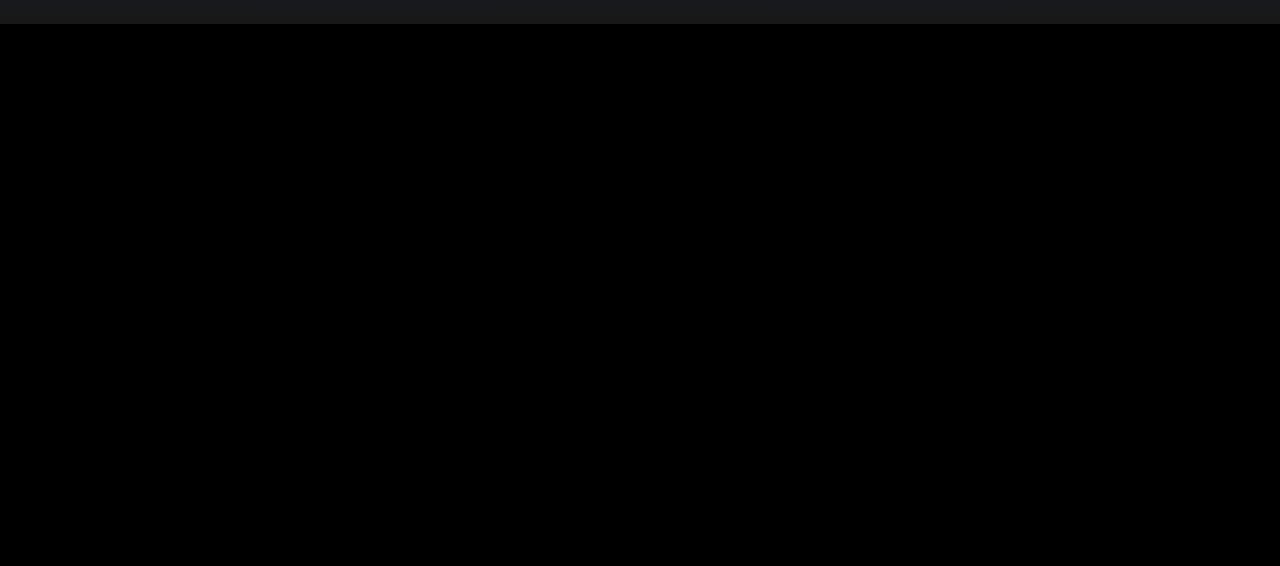
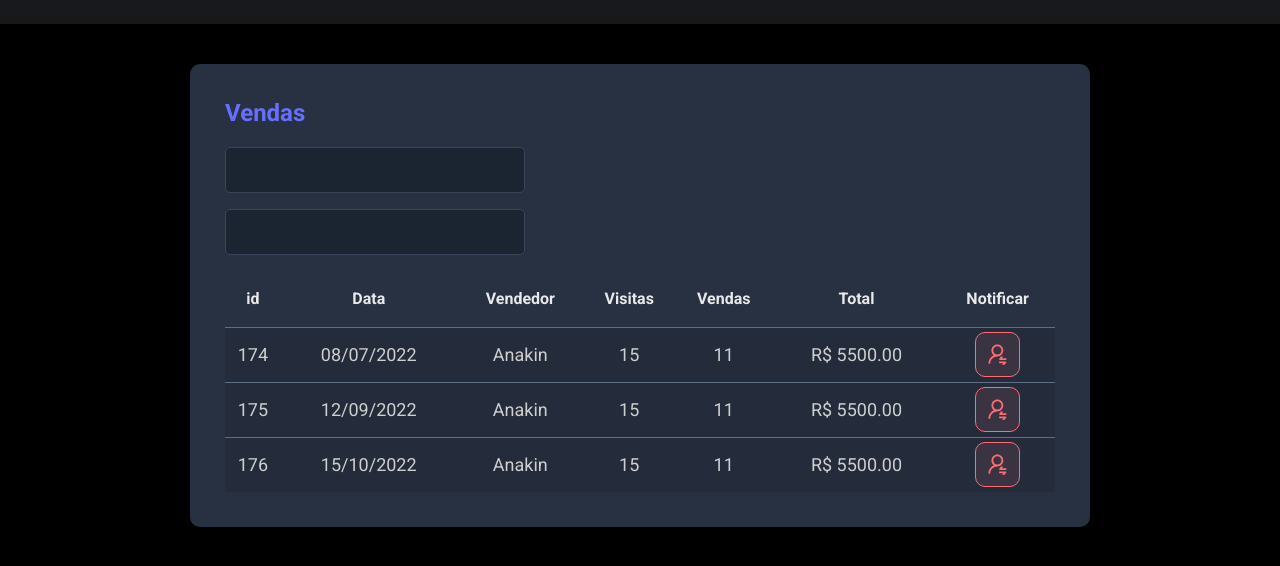
Before and after one commit to LucasPratis/aulaHTMLdevsuperior, a plain HTML site: page index.html in a window 1280 px wide. Shown: the part 196-762 px from the top of the page. Drawn offline with Linux system fonts and the light colour scheme.

Commit message:
Atualização do projeto dsmeta-css

```diff
--- a/index.html
+++ b/index.html
@@ -22,6 +22,94 @@
 
    </header>
 
+   <main>
+       <section id="sales">
+           <div class="dsmeta-conteiner">
+            <div class="dsmeta-card">
+                <h2 class="dsmeta-sales-title"> Vendas</h2>
+                <div>
+                    <div class="dsmeta-form-control-conteiner">
+                         <input class="dsmeta-form-control" type="text">
+                    </div>
+                    <div class="dsmeta-form-control-conteiner">
+                         <input class="dsmeta-form-control" type="text">
+                    </div>
+                </div>
+
+                <div>
+                  <table class="dsmeta-sales-table">
+                      <thead>
+                          <tr>
+                              <th class="show992">id</th>
+                              <th class="show576">Data</th>
+                              <th>Vendedor</th>
+                              <th class="show992">Visitas</th>
+                              <th class="show992">Vendas</th>
+                              <th>Total</th>
+                              <th>Notificar</th>
+                          </tr>
+                      </thead>
+                      <tbody>
+                          <tr>
+                              <td class="show992">174</td>
+                              <td class="show576">08/07/2022</td>
+                              <td>Anakin</td>
+                              <td class="show992">15</td>
+                              <td class="show992">11</td>
+                              <td>R$ 5500.00</td>
+                              <td>
+                                <div class="dsmeta-red-btn-conteiner">
+                                    <div class="dsmeta-red-btn">
+                                        <img src="notification-icon.svg" alt="Notificar">
+                                    </div>
+                                </div>
+                            </td>
+                          </tr>
+                      </tbody>
+                      <tbody>
+                        <tr>
+                            <td class="show992">175</td>
+                            <td class="show576">12/09/2022</td>
+                            <td>Anakin</td>
+                            <td class="show992">15</td>
+                            <td class="show992">11</td>
+                            <td>R$ 5500.00</td>
+                            <td>
+                                <div class="dsmeta-red-btn-conteiner">
+                                    <div class="dsmeta-red-btn">
+                                        <img src="notification-icon.svg" alt="Notificar">
+                                    </div>
+                                </div>
+                            </td>
+                        </tr>
+                    </tbody>
+                    <tbody>
+                        <tr>
+                            <td class="show992">176</td>
+                            <td class="show576">15/10/2022</td>
+                            <td>Anakin</td>
+                            <td class="show992">15</td>
+                            <td class="show992">11</td>
+                            <td>R$ 5500.00</td>
+                            <td>
+                                <div class="dsmeta-red-btn-conteiner">
+                                    <div class="dsmeta-red-btn">
+                                        <img src="notification-icon.svg" alt="Notificar">
+                                    </div>
+                                </div>
+                            </td>
+                        </tr>
+                    </tbody>
+                  </table>
+
+                </div>
+
+
+            </div>
+           </div>
+       </section>
+   </main>
+
 
 </body>
 
--- a/style.css
+++ b/style.css
@@ -45,3 +45,131 @@ header {
     font-size: 14px;
     font-weight: 300;
 }
+
+.dsmeta-card {
+    background-color: #283142;
+    border-radius: 10px;
+    padding: 30px 10px;
+}
+
+.dsmeta-conteiner {
+   width: 100%;
+   max-width: 900px;
+   margin: 0 auto;
+}
+
+#sales {
+    padding: 40px 10px;
+}
+
+.dsmeta-sales-title {
+    color: #676FFF;
+    font-size: 24px;
+    margin-bottom: 20px;
+}
+
+.dsmeta-form-control-conteiner {
+  margin-bottom: 16px;
+  max-width: 300px;
+}
+
+.dsmeta-form-control {
+    width: 100%;
+    height: 46px;
+    background-color: #1B2531;
+    border: 1px solid #384459;
+    border-radius: 5px;
+    color: #9AAABE;
+    padding: 0 20px;
+    font-size: 18px;
+}
+
+
+.dsmeta-sales-table {
+    width: 100%;
+    border-spacing: 0;
+    border-collapse: collapse;
+}
+
+.dsmeta-sales-table thead {
+  height: 56px;
+  font-size: 16px;
+  color: #E9E9E9;
+  font-weight: 700;
+
+}
+
+.dsmeta-sales-table tbody {
+    font-size: 14px;
+    font-weight: 400;
+    color: #CFCFCF;
+    text-align: center;
+}
+
+.dsmeta-sales-table tbody tr {
+  height: 74px;
+  border-top: 1px solid #5F6E82;
+}
+
+.dsmeta-sales-table tbody tr:hover > td {
+    background-color: #384459;
+}
+
+.dsmeta-sales-table tbody tr:nth-child(odd) {
+    background-color: #242C3B;
+}
+
+.dsmeta-red-btn-conteiner {
+    display: flex;
+    justify-content: center;
+}
+
+.dsmeta-red-btn {
+    height: 45px;
+    width: 45px;
+    background: rgba(255, 107, 114, 0.1);
+    border: 1px solid #FF6B72;
+    border-radius: 10px;
+    display: flex;
+    align-items: center;
+    justify-content: center;
+    cursor: pointer;
+}
+
+.dsmeta-red-btn img {
+    width: 19px;
+}
+
+.show576 {
+    display: none;
+}
+
+@media (min-width: 576px) {
+    .show576 {
+        display: table-cell;
+    }
+
+    .dsmeta-card {
+        padding: 35px;
+    }
+
+    .dsmeta-sales-table tbody tr {
+        height: 55px;
+    }
+
+    .dsmeta-sales-table tbody {
+        font-size: 18px;
+    }
+
+}
+
+.show992 {
+    display: none;
+}
+
+@media (min-width: 992px) {
+    .show992 {
+        display: table-cell;
+    }
+
+}
```
Also changed, not shown: notification-icon.svg (added).
